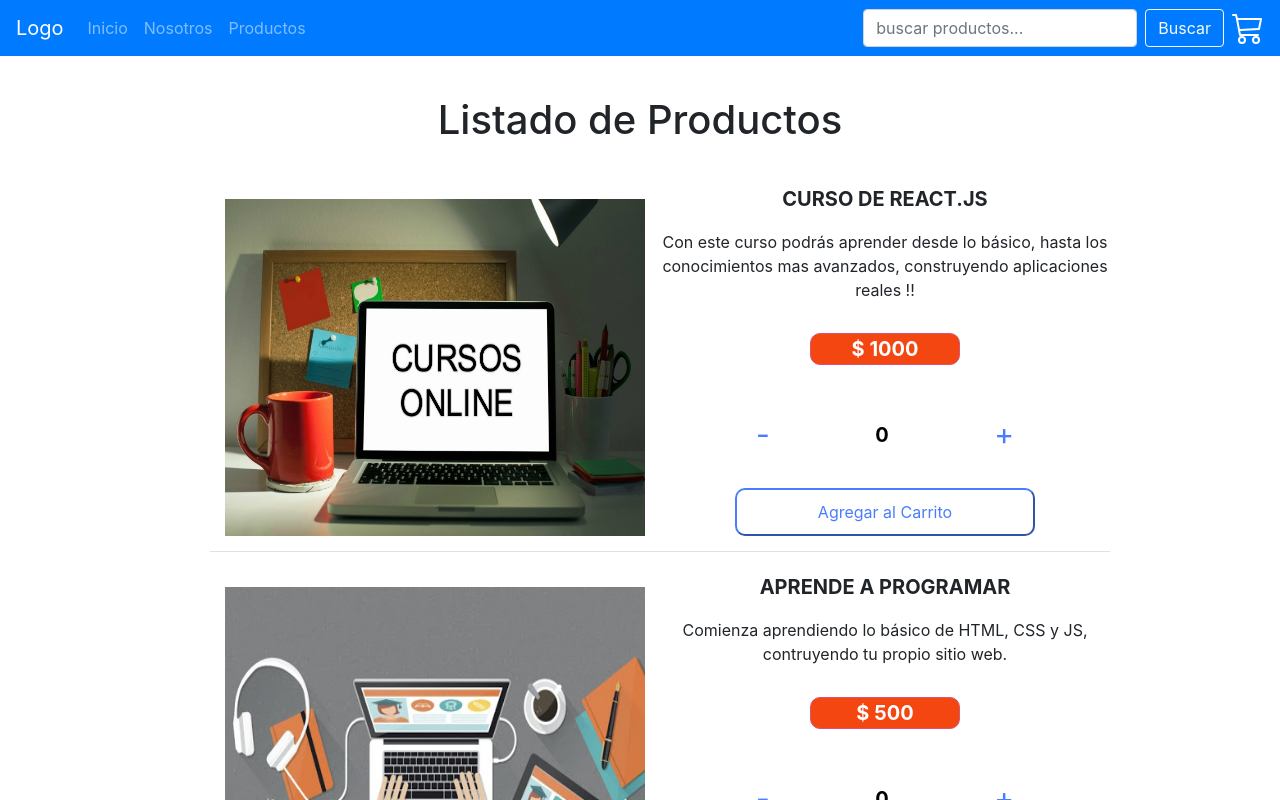
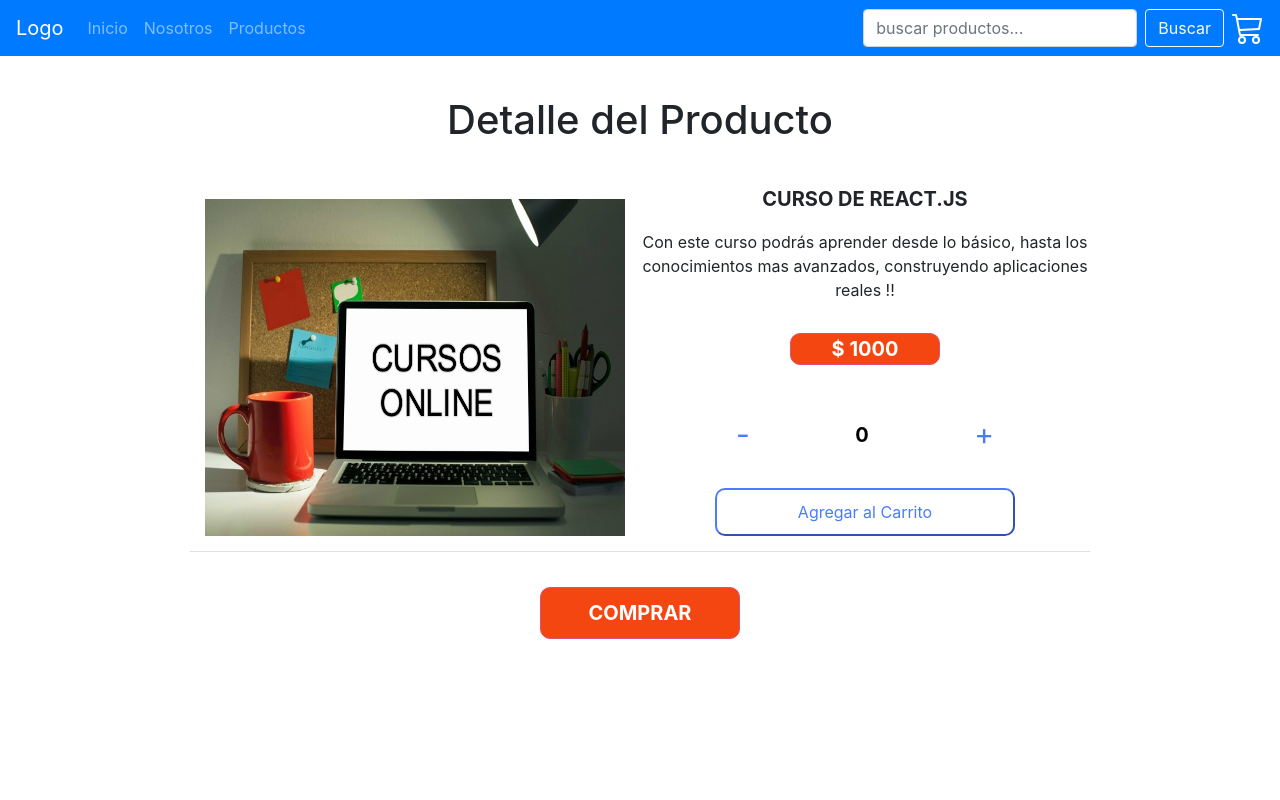
Before and after one commit to AgusVigno/react-ecommerce, a React (Create React App) app: page / in a window 1280 px wide. Shown: the top 800 px of the page. Built offline with nearby package versions, Linux system fonts and the light colour scheme.

Commit message:
desafio detalle producto

```diff
--- a/src/App.css
+++ b/src/App.css
@@ -43,7 +43,7 @@
   height: 40px;
   position: relative;
   animation: sk-chase 2.5s infinite linear both;
-  margin: 0 auto;
+  margin: 250px auto;
 }
 
 .sk-chase-dot {
--- a/src/components/Home.js
+++ b/src/components/Home.js
@@ -1,10 +1,10 @@
 import React from 'react';
-import ItemList from './ItemList';
+import ItemDetailContainer from './ItemDetailContainer';
 
 const Home = () => {
   return (
     <div>
-      <ItemList />
+      <ItemDetailContainer />
     </div>
   );
 }
--- /dev/null
+++ b/src/components/ItemDetail.js
@@ -0,0 +1,71 @@
+import React from 'react';
+import ItemCount from './ItemCount';
+
+const ItemDetail = (props) => {
+
+  const addToCart = (count) => {
+    console.log('Se agrego al carrito, cantidad: ', count);
+  }
+
+  const styles = {
+    contenedor: {
+      display: 'flex',
+      justifyContent: 'space-between',
+      width: '900px',
+      borderBottom: '1px solid #e1e1e1',
+      margin: '0 auto 20px auto'
+    },
+    detalle: {
+      width: '450px',
+    },
+    imagen: {
+      width: '450px',
+      padding: '15px'
+    },
+    titulo: {
+      fontSize: '20px',
+      fontWeight: '700',
+      textAlign: 'center',
+      textTransform: 'uppercase'
+    },
+    descripcion: {
+      textAlign: 'center',
+      fontSize: '16px',
+    },
+    precio: {
+      fontSize: '20px',
+      fontWeight: '700',
+      textAlign: 'center',
+      marginTop: '15px',
+      border: '1px solid #DA5572',
+      backgroundColor: '#F44611',
+      color: '#FFF',
+      borderRadius: 10,
+      display: 'inline-block',
+      width: '150px'
+    }
+  }
+
+  return (
+    <div style={styles.contenedor}>
+      <img
+        src={props.producto.imagen}
+        style={styles.imagen}
+        alt="imagen de producto"
+      />
+      <div style={styles.detalle}>
+        <p style={styles.titulo}>{props.producto.nombre}</p>
+        <p style={styles.descripcion}>{props.producto.descripcion}</p>
+        <p style={styles.precio}>$ {props.producto.precio}</p>
+        <ItemCount
+          initial= {0}
+          max= {10}
+          min= {0}
+          addToCart={addToCart}
+        />
+      </div>
+    </div>
+  );
+}
+
+export default ItemDetail;
--- /dev/null
+++ b/src/components/ItemDetailContainer.js
@@ -0,0 +1,70 @@
+import React, {useEffect, useState} from 'react';
+import Spinner from './Spinner';
+import imgCurso from '../images/curso.jpg';
+import ItemDetail from './ItemDetail';
+
+const ItemDetailContainer = () => {
+
+  const [producto, setProducto] = useState({});
+  const [cargando, setCargando] = useState(false);
+
+  useEffect(() => {
+    setCargando(true);
+    new Promise((resolve) => {
+      setTimeout(() => {
+        const obtenerProducto = {
+          id: 1,
+          nombre: "Curso de React.JS",
+          precio: 1000,
+          imagen: imgCurso,
+          descripcion: "Con este curso podrás aprender desde lo básico, hasta los conocimientos mas avanzados, construyendo aplicaciones reales !!"
+        }
+        resolve(obtenerProducto);
+        setCargando(false);
+      }, 3000);
+    })
+    .then(response => setProducto(response))
+    .catch(error => console.log('Hubo un error: ', error));
+  }, []);
+
+  const comprar = () => {
+    console.log('Realizando la compra...');
+  }
+
+  const styles = {
+    boton: {
+      fontSize: '20px',
+      fontWeight: '700',
+      textAlign: 'center',
+      margin: '15px auto',
+      border: '1px solid #DA5572',
+      backgroundColor: '#F44611',
+      color: '#FFF',
+      borderRadius: 10,
+      display: 'inline-block',
+      width: '200px',
+      textTransform: 'uppercase',
+      padding: '10px'
+    }
+  }
+  return (
+    <>
+      <h1 style={{margin: '40px auto'}}>Detalle del Producto</h1>
+      {
+        cargando ?
+          <Spinner />
+        : (
+          <>
+            <ItemDetail producto={producto} />
+            <button
+              style={styles.boton}
+              onClick={() => comprar()}
+            >Comprar</button>
+          </>
+        )
+      }
+    </>
+  );
+}
+
+export default ItemDetailContainer;
--- a/src/components/ItemList.js
+++ b/src/components/ItemList.js
@@ -1,5 +1,5 @@
 import React, {useState, useEffect} from 'react';
-import Spinner from './Sppinner';
+import Spinner from './Spinner';
 import Item from './Item';
 import imgCurso from '../images/curso.jpg';
 import imgCurso1 from '../images/curso1.jpg';
```
Also changed, not shown: src/components/Spinner.js (renamed from src/components/Sppinner.js), 1 other file (tests, documents, lock files or other folders).
